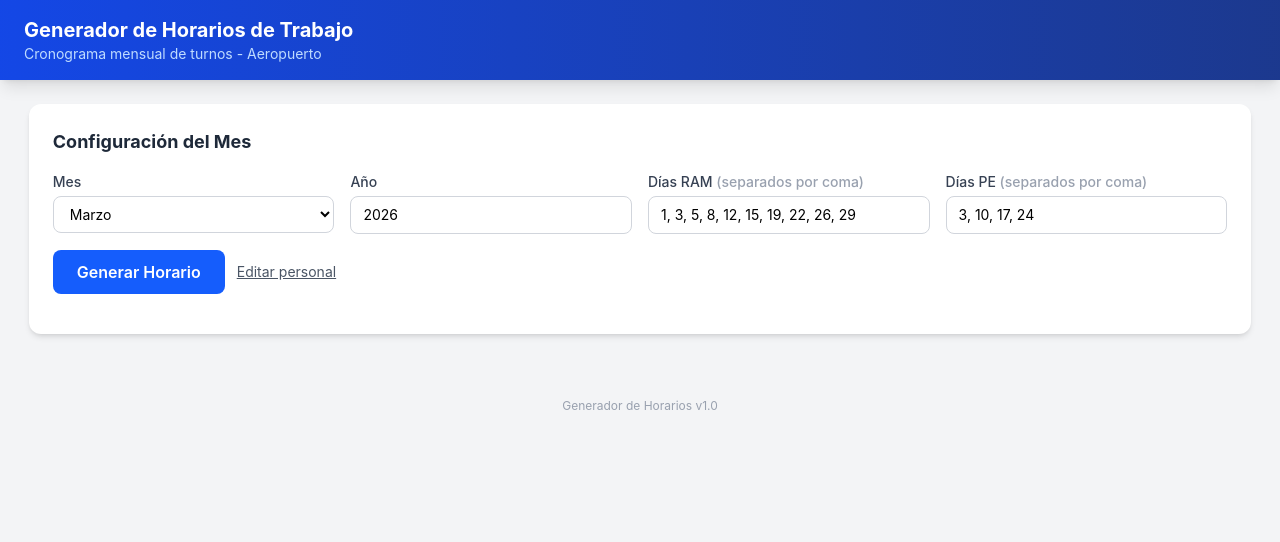
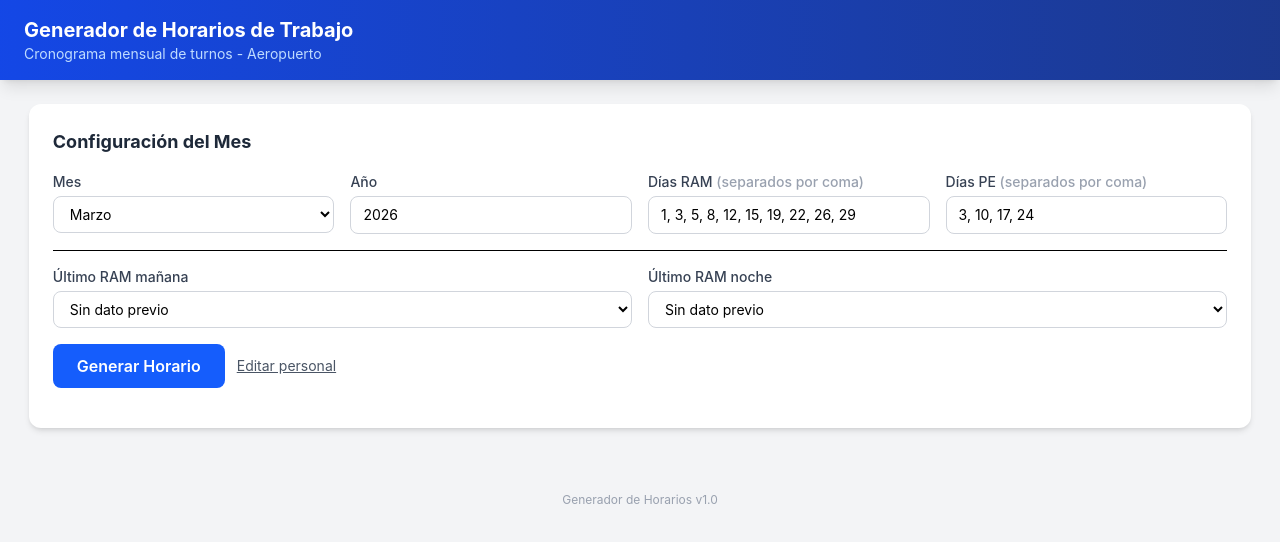
Before and after one commit to caandreszarate/calendar_airport, a React (Vite) app: page / in a window 1280 px wide. Shown: the top 542 px of the page. Built offline with nearby package versions, Linux system fonts and the light colour scheme.

Commit message:
Add RAM continuity across months

```diff
--- a/src/App.jsx
+++ b/src/App.jsx
@@ -1,4 +1,4 @@
-import { useState, useCallback } from 'react'
+import { useState, useCallback, useEffect } from 'react'
 import ConfigPanel from './components/ConfigPanel'
 import ScheduleGrid from './components/ScheduleGrid'
 import Legend from './components/Legend'
@@ -6,7 +6,14 @@ import StatsTable from './components/StatsTable'
 import ValidationList from './components/ValidationList'
 import { generateSchedule, computeStats } from './engine/scheduler'
 import { exportToExcel } from './engine/excelExport'
-import { DEFAULT_MORNING_SHIFT, DEFAULT_NIGHT_SHIFT } from './engine/constants'
+import {
+  DEFAULT_MORNING_SHIFT,
+  DEFAULT_NIGHT_SHIFT,
+  DEFAULT_RAM_ROTATION,
+  INITIAL_RAM_CONTINUITY,
+} from './engine/constants'
+
+const RAM_CONTINUITY_STORAGE_KEY = 'calendarAirport.ramContinuity'
 
 function parseDays(str) {
   return str
@@ -15,8 +22,34 @@ function parseDays(str) {
     .filter(n => !isNaN(n) && n > 0)
 }
 
+function getMonthKey(year, month) {
+  return `${year}-${month}`
+}
+
+function getPreviousMonth(year, month) {
+  if (month === 0) return { year: year - 1, month: 11 }
+  return { year, month: month - 1 }
+}
+
+function getPreviousRamContinuity(continuity, year, month) {
+  const previous = getPreviousMonth(year, month)
+  return continuity[getMonthKey(previous.year, previous.month)] || { morning: '', night: '' }
+}
+
+function loadRamContinuity() {
+  try {
+    const stored = window.localStorage.getItem(RAM_CONTINUITY_STORAGE_KEY)
+    if (!stored) return INITIAL_RAM_CONTINUITY
+    return { ...INITIAL_RAM_CONTINUITY, ...JSON.parse(stored) }
+  } catch {
+    return INITIAL_RAM_CONTINUITY
+  }
+}
+
 export default function App() {
   const now = new Date()
+  const [ramContinuity, setRamContinuity] = useState(loadRamContinuity)
+  const initialPreviousRam = getPreviousRamContinuity(ramContinuity, now.getFullYear(), now.getMonth())
 
   const [config, setConfig] = useState({
     month: now.getMonth(),
@@ -25,10 +58,36 @@ export default function App() {
     peDaysStr: '3, 10, 17, 24',
     morningShift: [...DEFAULT_MORNING_SHIFT],
     nightShift: [...DEFAULT_NIGHT_SHIFT],
+    morningRamOrder: [...DEFAULT_RAM_ROTATION.morning],
+    nightRamOrder: [...DEFAULT_RAM_ROTATION.night],
+    lastMorningRam: initialPreviousRam.morning,
+    lastNightRam: initialPreviousRam.night,
   })
 
   const [schedule, setSchedule] = useState(null)
   const [stats, setStats] = useState(null)
+
+  useEffect(() => {
+    window.localStorage.setItem(RAM_CONTINUITY_STORAGE_KEY, JSON.stringify(ramContinuity))
+  }, [ramContinuity])
+
+  const handleConfigChange = useCallback((nextConfig) => {
+    const monthChanged = nextConfig.month !== config.month || nextConfig.year !== config.year
+
+    if (monthChanged) {
+      const previousRam = getPreviousRamContinuity(ramContinuity, nextConfig.year, nextConfig.month)
+      setConfig({
+        ...nextConfig,
+        lastMorningRam: previousRam.morning,
+        lastNightRam: previousRam.night,
+      })
+      setSchedule(null)
+      setStats(null)
+      return
+    }
+
+    setConfig(nextConfig)
+  }, [config.month, config.year, ramContinuity])
 
   const handleGenerate = useCallback(() => {
     const ramDays = parseDays(config.ramDaysStr)
@@ -41,9 +100,25 @@ export default function App() {
       return
     }
 
-    const result = generateSchedule(config.year, config.month, ramDays, peDays, morning, night)
+    const result = generateSchedule(config.year, config.month, ramDays, peDays, morning, night, {
+      lastRam: {
+        morning: config.lastMorningRam,
+        night: config.lastNightRam,
+      },
+      ramRotation: {
+        morning: config.morningRamOrder,
+        night: config.nightRamOrder,
+      },
+    })
     setSchedule(result)
     setStats(computeStats(result.grid, result.daysInMonth))
+
+    if (result.lastRamByShift.morning || result.lastRamByShift.night) {
+      setRamContinuity(prev => ({
+        ...prev,
+        [getMonthKey(config.year, config.month)]: result.lastRamByShift,
+      }))
+    }
   }, [config])
 
   const handleCellChange = useCallback((name, dayIdx, value) => {
@@ -72,7 +147,7 @@ export default function App() {
       </header>
 
       <main className="max-w-[98vw] mx-auto px-4 py-6">
-        <ConfigPanel config={config} onConfigChange={setConfig} onGenerate={handleGenerate} />
+        <ConfigPanel config={config} onConfigChange={handleConfigChange} onGenerate={handleGenerate} />
 
         {schedule && (
           <>
--- a/src/components/ConfigPanel.jsx
+++ b/src/components/ConfigPanel.jsx
@@ -22,6 +22,11 @@ export default function ConfigPanel({ config, onConfigChange, onGenerate }) {
 
   const handlePeChange = (e) => {
     onConfigChange({ ...config, peDaysStr: e.target.value })
+  }
+
+  const handleLastRamChange = (shift, value) => {
+    const key = shift === 'morning' ? 'lastMorningRam' : 'lastNightRam'
+    onConfigChange({ ...config, [key]: value })
   }
 
   const handleStaffChange = (shift, index, value) => {
@@ -99,6 +104,36 @@ export default function ConfigPanel({ config, onConfigChange, onGenerate }) {
         </div>
       </div>
 
+      <div className="grid grid-cols-1 md:grid-cols-2 gap-4 mb-4 border-t pt-4">
+        <div>
+          <label className="block text-sm font-medium text-gray-700 mb-1">Último RAM mañana</label>
+          <select
+            value={config.lastMorningRam}
+            onChange={(e) => handleLastRamChange('morning', e.target.value)}
+            className="w-full border border-gray-300 rounded-lg px-3 py-2 text-sm focus:ring-2 focus:ring-blue-500 focus:border-blue-500"
+          >
+            <option value="">Sin dato previo</option>
+            {config.morningShift.filter(name => name.trim()).map(name => (
+              <option key={name} value={name}>{name}</option>
+            ))}
+          </select>
+        </div>
+
+        <div>
+          <label className="block text-sm font-medium text-gray-700 mb-1">Último RAM noche</label>
+          <select
+            value={config.lastNightRam}
+            onChange={(e) => handleLastRamChange('night', e.target.value)}
+            className="w-full border border-gray-300 rounded-lg px-3 py-2 text-sm focus:ring-2 focus:ring-blue-500 focus:border-blue-500"
+          >
+            <option value="">Sin dato previo</option>
+            {config.nightShift.filter(name => name.trim()).map(name => (
+              <option key={name} value={name}>{name}</option>
+            ))}
+          </select>
+        </div>
+      </div>
+
       <div className="flex items-center gap-3 mb-4">
         <button
           onClick={onGenerate}
--- a/src/engine/constants.js
+++ b/src/engine/constants.js
@@ -37,5 +37,17 @@ export const DEFAULT_NIGHT_SHIFT = [
   'Petronila',
 ]
 
+export const DEFAULT_RAM_ROTATION = {
+  morning: ['Melania NFA', 'Alberto', 'Silvia', 'Teodora', 'Sofía', 'Karina'],
+  night: ['Priscila', 'Juan', 'Lorenzo', 'Vicente', 'Husein', 'Petronila'],
+}
+
+export const INITIAL_RAM_CONTINUITY = {
+  '2026-3': {
+    morning: 'Teodora',
+    night: 'Vicente',
+  },
+}
+
 // Días donde NO se atiende A3: lunes (1), jueves (4), sábado (6)
 export const NO_A3_WEEKDAYS = [1, 4, 6]
--- a/src/engine/scheduler.js
+++ b/src/engine/scheduler.js
@@ -9,9 +9,10 @@ import { ASSIGNMENTS, NO_A3_WEEKDAYS } from './constants'
  * @param {number[]} peDays - días del mes con vuelo PE (1-based)
  * @param {string[]} morningShift - nombres turno mañana
  * @param {string[]} nightShift - nombres turno noche
- * @returns {{ grid: Object, warnings: Array }}
+ * @param {{ lastRam?: Object, ramRotation?: Object }} options
+ * @returns {{ grid: Object, warnings: Array, lastRamByShift: Object }}
  */
-export function generateSchedule(year, month, ramDays, peDays, morningShift, nightShift) {
+export function generateSchedule(year, month, ramDays, peDays, morningShift, nightShift, options = {}) {
   const daysInMonth = new Date(year, month + 1, 0).getDate()
 
   // grid[name][dayIndex] = assignment code (0-indexed day)
@@ -191,6 +192,46 @@ export function generateSchedule(year, month, ramDays, peDays, morningShift, nig
     }
   }
 
+  function normalizeRamRotation(shift, configuredOrder = []) {
+    const namesInShift = new Set(shift)
+    const rotation = configuredOrder.filter(name => namesInShift.has(name))
+
+    for (const name of shift) {
+      if (!rotation.includes(name)) rotation.push(name)
+    }
+
+    return rotation
+  }
+
+  function sortByRamRotation(candidates, rotation, lastName) {
+    const cursor = rotation.indexOf(lastName)
+
+    return [...candidates].sort((a, b) => {
+      const aIndex = rotation.indexOf(a)
+      const bIndex = rotation.indexOf(b)
+      const aDistance = aIndex === -1 ? Infinity : cursor === -1 ? aIndex : (aIndex - cursor - 1 + rotation.length) % rotation.length
+      const bDistance = bIndex === -1 ? Infinity : cursor === -1 ? bIndex : (bIndex - cursor - 1 + rotation.length) % rotation.length
+
+      if (aDistance !== bDistance) return aDistance - bDistance
+      return candidates.indexOf(a) - candidates.indexOf(b)
+    })
+  }
+
+  const ramShiftConfigs = [
+    {
+      key: 'morning',
+      staff: morningShift,
+      rotation: normalizeRamRotation(morningShift, options.ramRotation?.morning),
+      lastRamName: options.lastRam?.morning || null,
+    },
+    {
+      key: 'night',
+      staff: nightShift,
+      rotation: normalizeRamRotation(nightShift, options.ramRotation?.night),
+      lastRamName: options.lastRam?.night || null,
+    },
+  ]
+
   // ====== PASO 1: Colocar RAM ======
   const sortedRamDays = [...ramDays].sort((a, b) => a - b)
 
@@ -198,7 +239,8 @@ export function generateSchedule(year, month, ramDays, peDays, morningShift, nig
     const dayIdx = day - 1
     const prevIdx = day > 1 ? day - 2 : null
 
-    for (const shift of [morningShift, nightShift]) {
+    for (const shiftConfig of ramShiftConfigs) {
+      const { staff: shift, rotation } = shiftConfig
       // Find candidates: available on RAM day AND on previous day (for L)
       // Also check that placing L on prevIdx won't exceed max rest per shift
       const candidates = shift.filter(name => {
@@ -211,17 +253,13 @@ export function generateSchedule(year, month, ramDays, peDays, morningShift, nig
         return true
       })
 
-      // Sort by last RAM (oldest first), then by list order for tiebreaker
-      candidates.sort((a, b) => {
-        const diff = lastRam[a] - lastRam[b]
-        if (diff !== 0) return diff
-        return shift.indexOf(a) - shift.indexOf(b)
-      })
+      const sortedCandidates = sortByRamRotation(candidates, rotation, shiftConfig.lastRamName)
 
-      if (candidates.length > 0) {
-        const chosen = candidates[0]
+      if (sortedCandidates.length > 0) {
+        const chosen = sortedCandidates[0]
         grid[chosen][dayIdx] = ASSIGNMENTS.RAM
         lastRam[chosen] = dayIdx
+        shiftConfig.lastRamName = chosen
 
         // Force L on previous day
         if (prevIdx !== null) {
@@ -339,8 +377,12 @@ export function generateSchedule(year, month, ramDays, peDays, morningShift, nig
 
   // ====== PASO 5: Validar ======
   const warnings = validate(grid, daysInMonth, ramDays, morningShift, nightShift, getWeekday)
+  const lastRamByShift = {
+    morning: ramShiftConfigs.find(config => config.key === 'morning')?.lastRamName || null,
+    night: ramShiftConfigs.find(config => config.key === 'night')?.lastRamName || null,
+  }
 
-  return { grid, warnings, daysInMonth }
+  return { grid, warnings, daysInMonth, lastRamByShift }
 }
 
 function validate(grid, daysInMonth, ramDays, morningShift, nightShift, getWeekday) {
```
